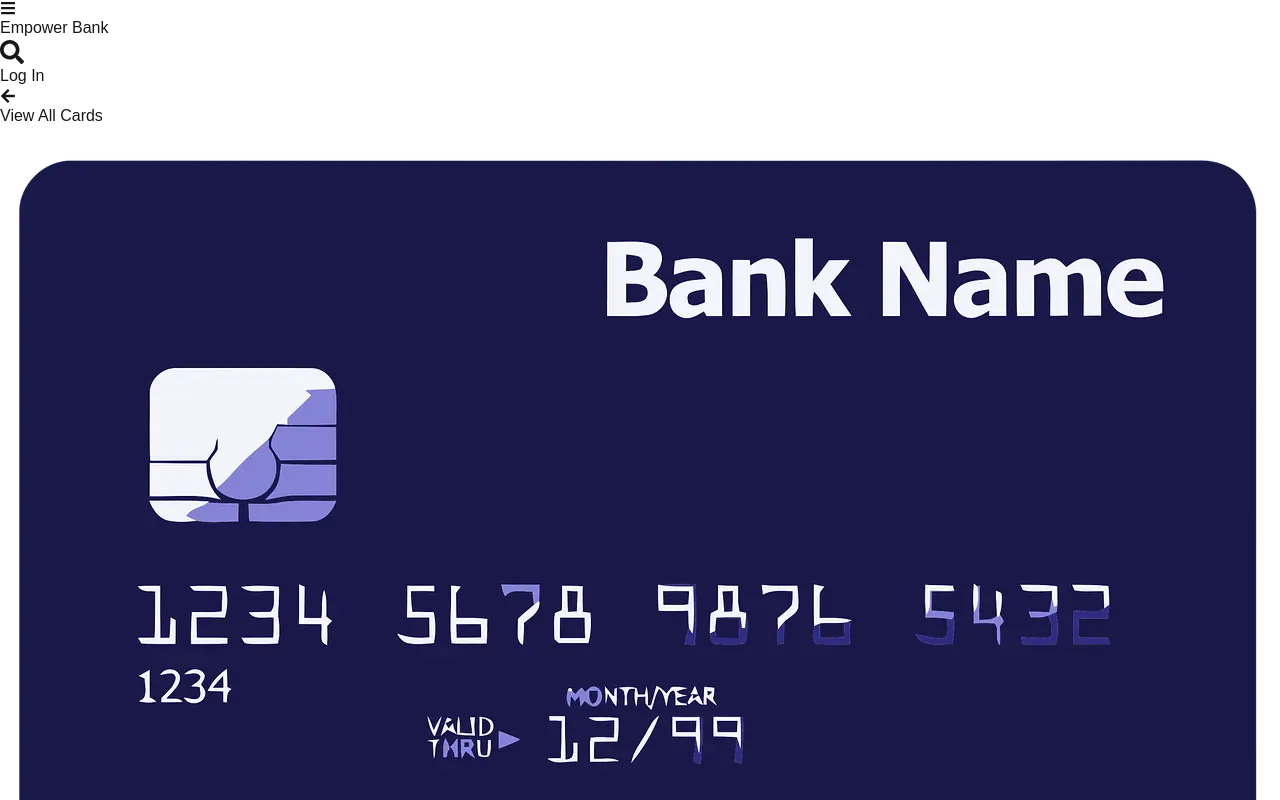
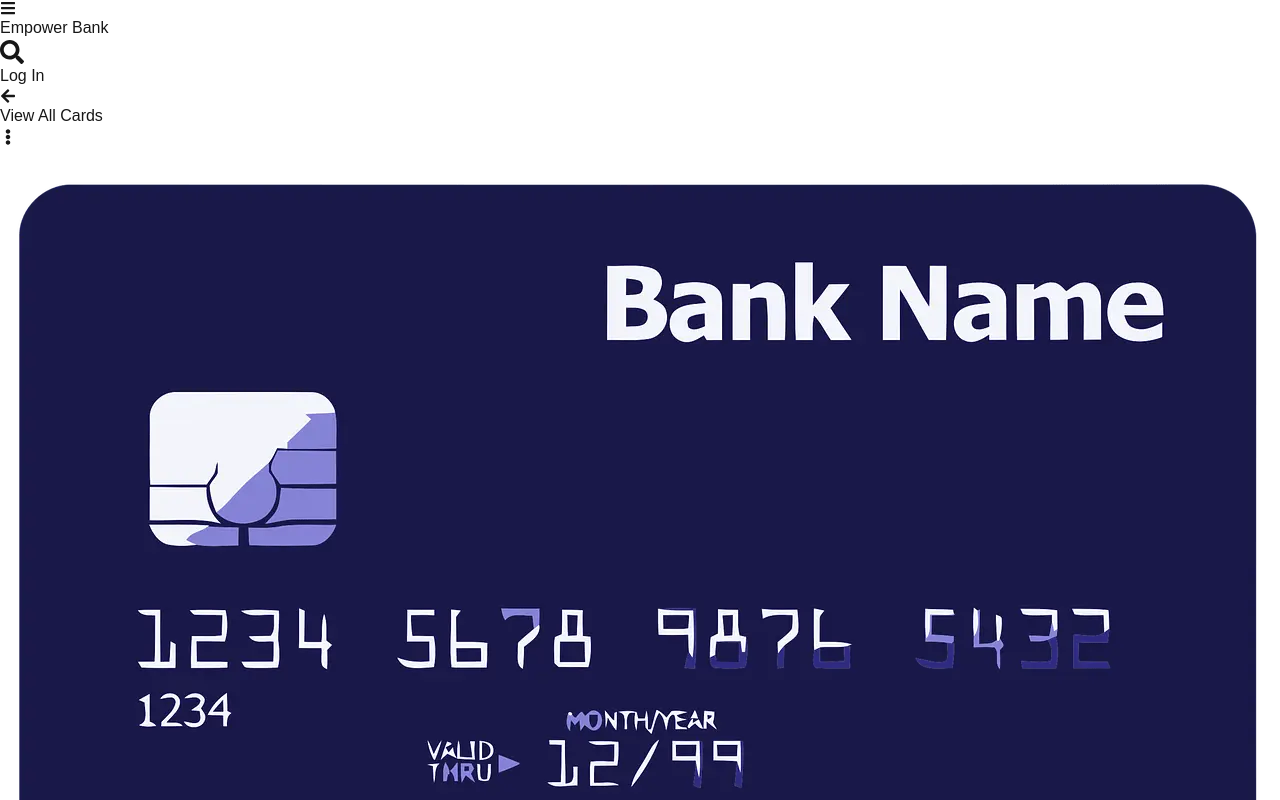
Before and after one commit to RoryDowse/financial-landing-page, a Next.js app: page / in a window 1280 px wide. Shown: the top 800 px of the page. Built offline with nearby package versions, Linux system fonts and the light colour scheme.

Commit message:
add allCardsLinks nav map

```diff
--- a/src/app/components/AllCardsLinks.tsx
+++ b/src/app/components/AllCardsLinks.tsx
@@ -2,17 +2,17 @@ import { InfinityRewardsCard } from "../models/CreditCard"
 
 const allCardsLinks = [
     {
-        name: "Infinity Rewards Card",
-        link: InfinityRewardsCard.link,
+        text: "Infinity Rewards Card",
+        href: InfinityRewardsCard.link,
     },
     // Update the name and link for each card
     {
-        name: "Infinity Rewards Card",
-        link: InfinityRewardsCard.link,
+        text: "Infinity Rewards Card",
+        href: InfinityRewardsCard.link,
     },
     {
-        name: "Infinity Rewards Card",
-        link: InfinityRewardsCard.link,
+        text: "Infinity Rewards Card",
+        href: InfinityRewardsCard.link,
     },
 ]
 
--- a/src/app/components/Header.tsx
+++ b/src/app/components/Header.tsx
@@ -1,15 +1,17 @@
 "use client";
 
 import Link from "next/link";
-import { FaBars, FaTimes, FaSearch, FaArrowLeft } from "react-icons/fa";
+import { FaBars, FaTimes, FaSearch, FaArrowLeft, FaEllipsisV } from "react-icons/fa";
 import { useState } from "react";
 
 import { InfinityRewardsCard } from "@/app/models/CreditCard";
-
+import { AllCardsLinks } from "@/app/models/CreditCard";
+import allCardsLinks from "./AllCardsLinks";
 
 export default function Header() {
     const [menuOpen, setMenuOpen] = useState(false);
     const [searchOpen, setSearchOpen] = useState(false);
+    const [cardsOpen, setCardsOpen] = useState(false);
 
     const toggleMenu = () => {
         setMenuOpen(!menuOpen);
@@ -18,6 +20,10 @@ export default function Header() {
     const toggleSearch = () => {
         setSearchOpen(!searchOpen);
     };
+
+    const toggleCards = () => {
+        setCardsOpen(!cardsOpen);
+    }
 
     return (
         <header>
@@ -75,6 +81,29 @@ export default function Header() {
                 {/* Back Link */}
                 <Link href="/"><FaArrowLeft />View All Cards</Link>
             </div>
+
+            {/* Cards */}
+            <div>
+                <button
+                    className="cursor-pointer"
+                    onClick={toggleCards}
+                >
+                    <FaEllipsisV />
+                    {cardsOpen && (
+                    <nav
+                        className={`${cardsOpen ? 'lg:block' : 'hidden'} block` }
+                    >
+                        <ul>
+                            {allCardsLinks.map((link, index) => (
+                                <li key={index}>
+                                    <a href={link.href}>{link.text}</a>
+                                </li>
+                            ))}
+                        </ul>
+                    </nav>
+                    )}
+                </button>
+            </div>
         </header>
     );
 }
```
